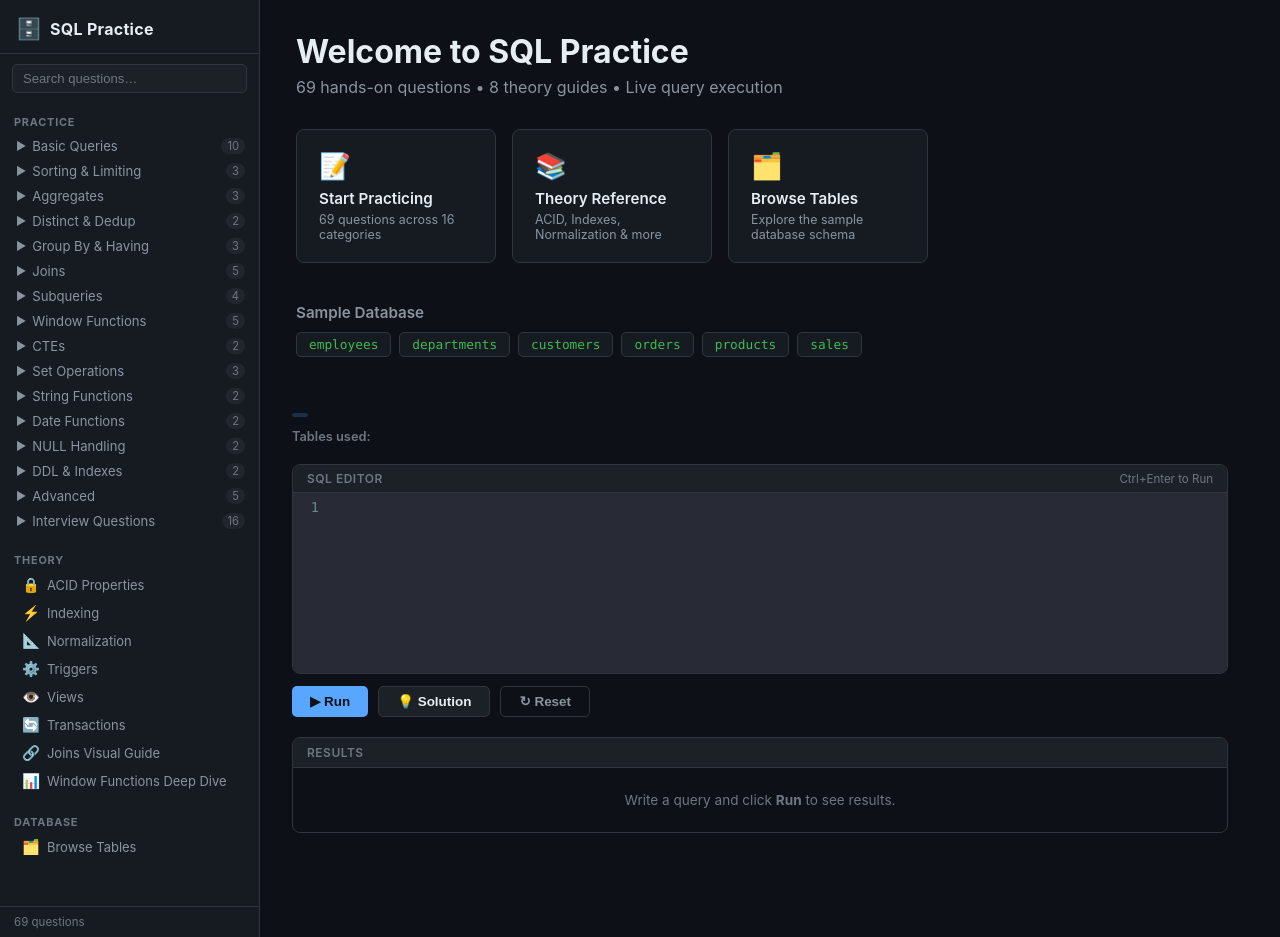
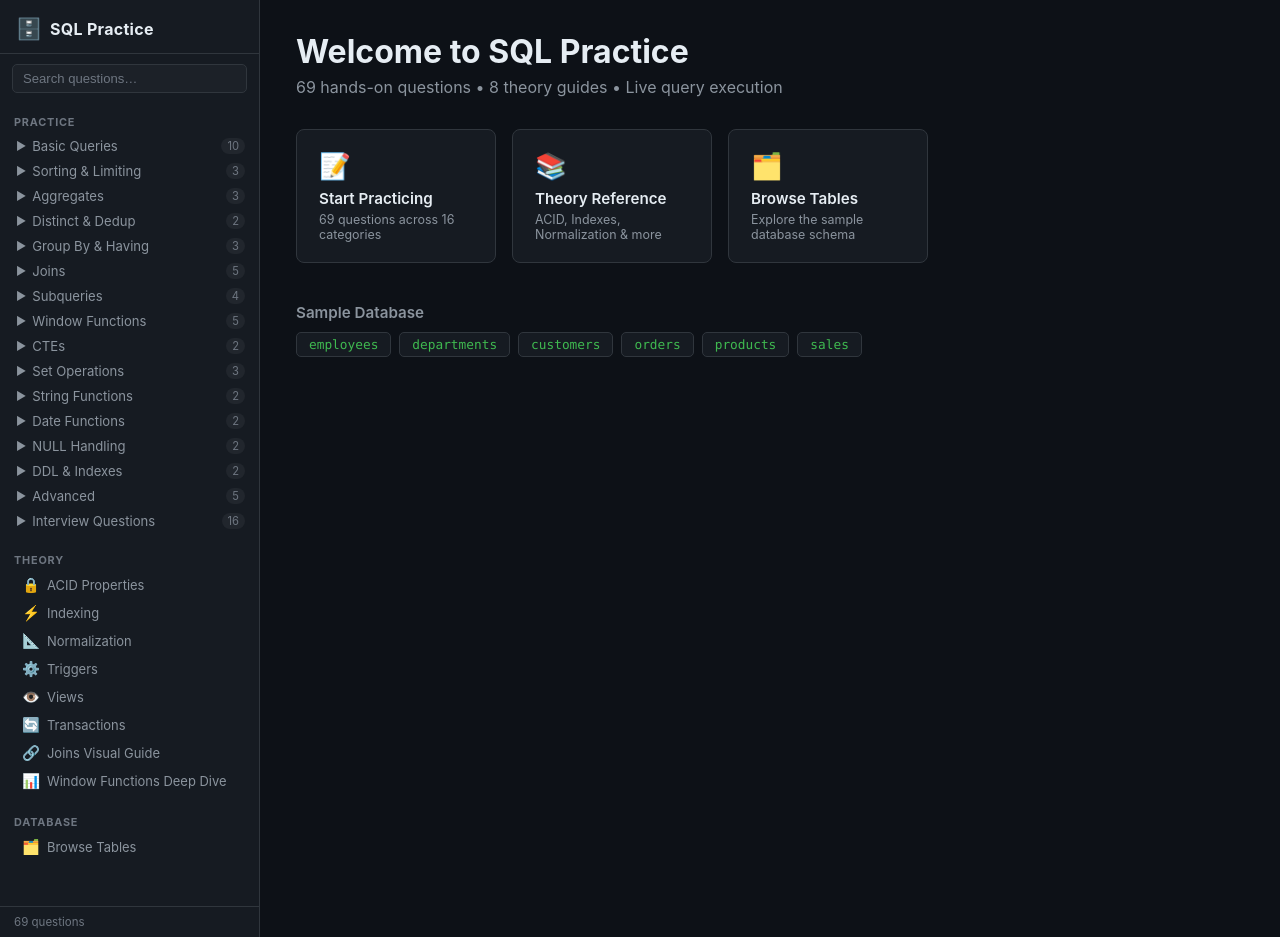
Before and after one commit to Neelesh-Janga/sql-practice, a Flask app: page / in a window 1280 px wide. Run offline with Flask 3, Linux system fonts and the light colour scheme.

Commit message:
fix: question view always visible due to CSS specificity bug — theory now truly full screen

```diff
--- a/static/css/style.css
+++ b/static/css/style.css
@@ -169,8 +169,8 @@
 }
 
 /* ── Views ───────────────────────────────────────────────────────────────── */
-.view { display: none; padding: 32px 36px; }
-.view.active { display: block; }
+.view        { display: none !important; padding: 32px 36px; }
+.view.active { display: block !important; }
 
 /* ── Home ────────────────────────────────────────────────────────────────── */
 .home-hero { max-width: 780px; }
@@ -208,7 +208,8 @@
 .schema-pill:hover { border-color: var(--green); background: var(--green-bg); }
 
 /* ── Question view ───────────────────────────────────────────────────────── */
-#view-question { padding: 24px 32px; display: flex; flex-direction: column; gap: 0; max-width: 1000px; }
+#view-question        { padding: 24px 32px; flex-direction: column; gap: 0; max-width: 1000px; }
+#view-question.active { display: flex !important; }
 
 #question-header { margin-bottom: 20px; }
 #question-meta { display: flex; align-items: center; gap: 10px; margin-bottom: 8px; }
@@ -585,7 +586,8 @@
 @media (max-width: 700px) {
   #sidebar { display: none; }
   .view { padding: 20px 16px; }
-  #view-question { padding: 16px; }
+  #view-question        { padding: 16px; }
+  #view-question.active { display: flex !important; }
   .home-cards { flex-direction: column; }
   .home-card { width: 100%; }
 }
```
